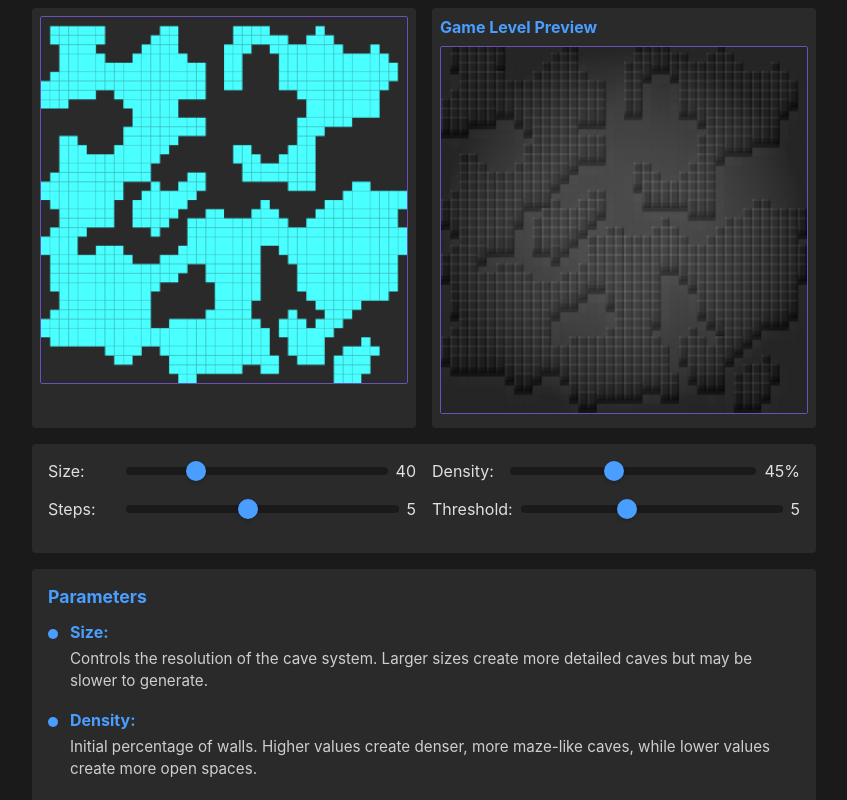
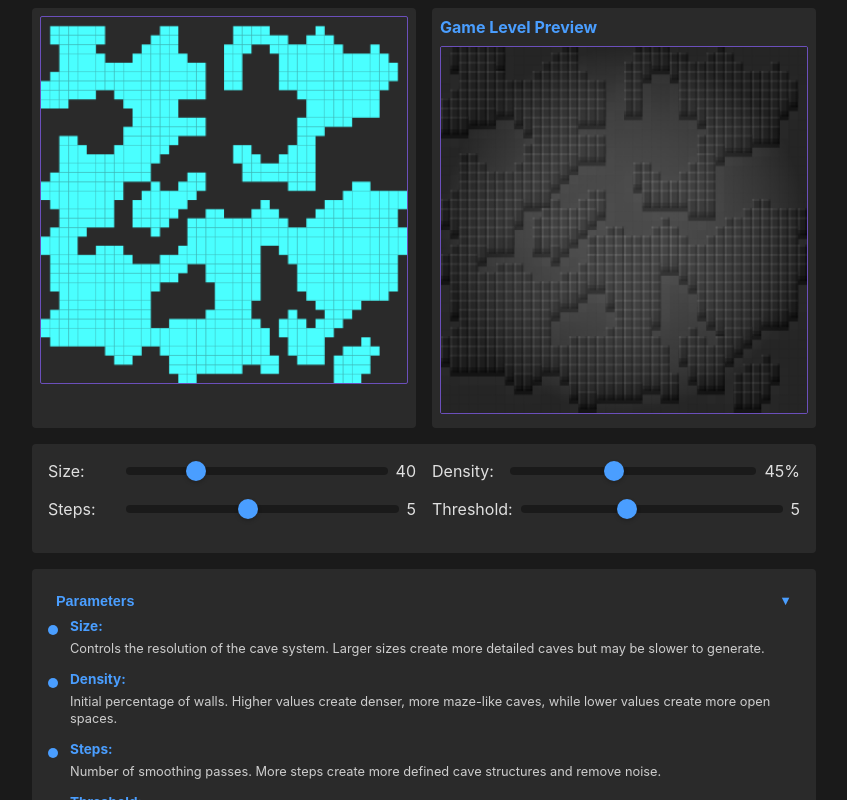
Before and after one commit to velgardey/cellular-automata, a plain HTML site: page index.html in a window 1280 px wide. Shown: the whole page, without its empty margins (216-1063 px from the left). Drawn offline with Linux system fonts and the light colour scheme.

Commit message:
initial commit

```diff
--- a/index.css
+++ b/index.css
@@ -168,13 +168,13 @@ button:hover {
 .legend-section h3 {
     color: var(--primary-color);
     margin-bottom: 0.75rem;
-    font-size: 1.1rem;
+    font-size: 0.9rem;
 }
 
 .legend-item {
     display: flex;
     gap: 0.75rem;
-    margin-bottom: 1rem;
+    margin-bottom: 0.75rem;
 }
 
 .legend-item:last-child {
@@ -189,13 +189,34 @@ button:hover {
     color: var(--primary-color);
     display: block;
     margin-bottom: 0.25rem;
-    font-size: 1rem;
+    font-size: 0.85rem;
 }
 
 .legend-content p {
-    font-size: 0.95rem;
+    font-size: 0.8rem;
     opacity: 0.9;
-    line-height: 1.5;
+    line-height: 1.4;
+}
+
+.legend-toggle {
+    display: flex;
+    align-items: center;
+    justify-content: space-between;
+    width: 100%;
+    background: none;
+    border: none;
+    padding: 0.5rem;
+    cursor: pointer;
+    color: var(--text-color);
+}
+
+.legend-toggle h3 {
+    margin: 0;
+}
+
+.toggle-icon {
+    font-size: 0.8rem;
+    color: var(--primary-color);
 }
 
 .dot {
@@ -278,8 +299,16 @@ button:hover {
         margin-bottom: 1rem;
     }
 
+    .legend-section h3 {
+        font-size: 0.85rem;
+    }
+
+    .legend-content strong {
+        font-size: 0.8rem;
+    }
+
     .legend-content p {
-        font-size: 0.9rem;
+        font-size: 0.75rem;
     }
 
     .attribution {
--- a/index.html
+++ b/index.html
@@ -45,7 +45,11 @@
         </div>
         <div class="legend">
             <div class="legend-section">
+                <button class="legend-toggle" onclick="toggleLegend()">
                     <h3>Parameters</h3>
+                    <span class="toggle-icon">▼</span>
+                </button>
+                <div class="legend-content" id="legendContent">
                     <div class="legend-item">
                         <span class="dot"></span>
                         <div class="legend-content">
@@ -76,10 +80,19 @@
                     </div>
                 </div>
             </div>
+        </div>
         <div class="attribution">
             Made with ❤️ by velgardey
         </div>
     </div>
     <script src="main.js"></script>
+    <script>
+        function toggleLegend() {
+            const content = document.getElementById('legendContent');
+            const icon = document.querySelector('.toggle-icon');
+            content.style.display = content.style.display === 'none' ? 'block' : 'none';
+            icon.textContent = content.style.display === 'none' ? '▼' : '▲';
+        }
+    </script>
 </body>
 </html>
```
Lines whose indentation alone changed are shown as unchanged.
